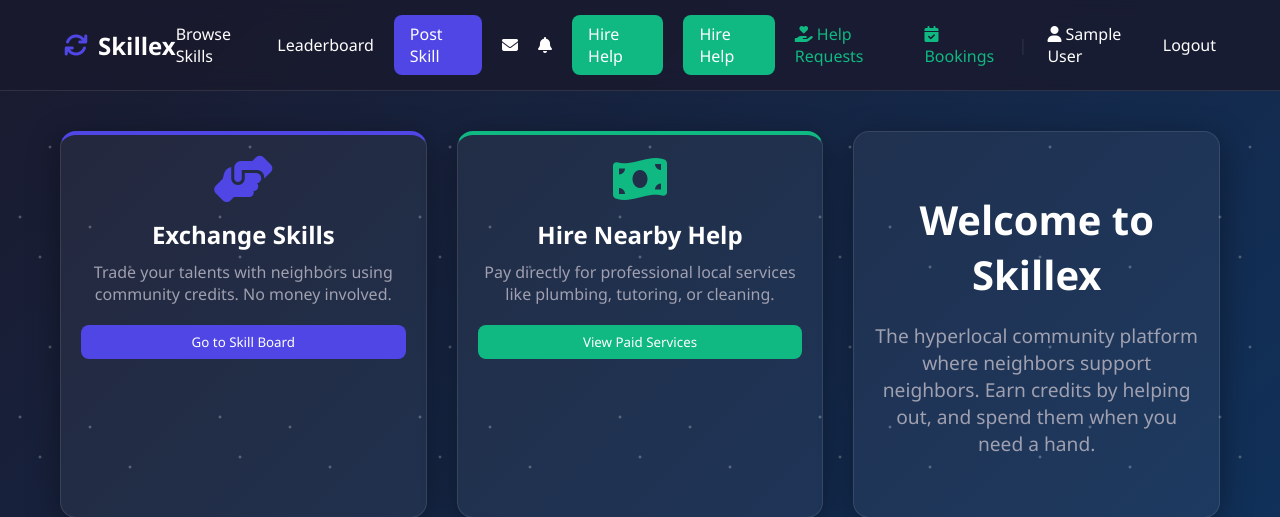
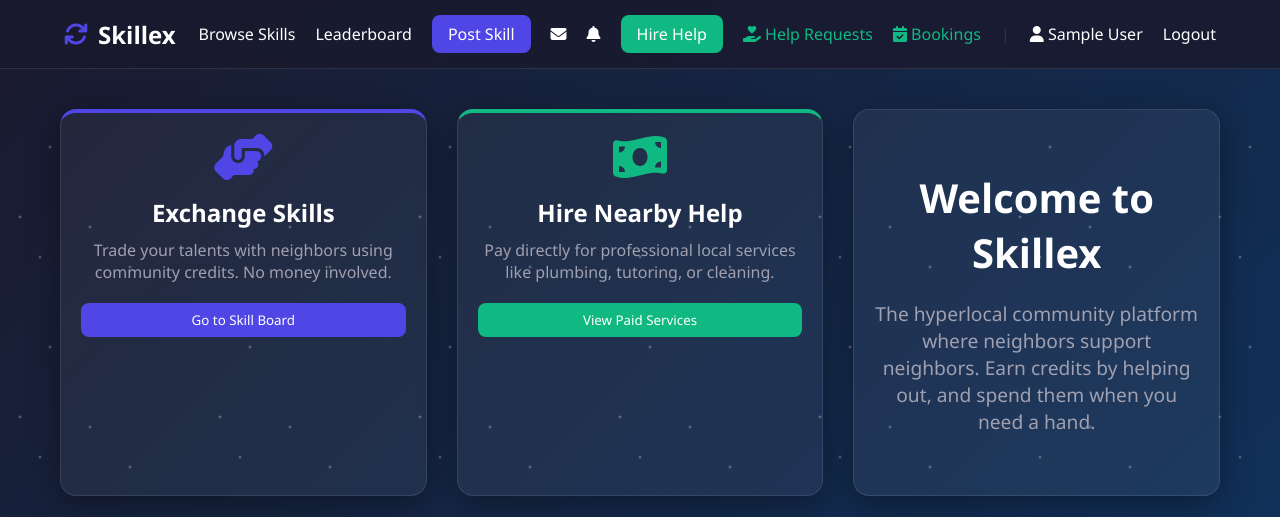
Before and after one commit to pranathi8812-AIML/skillex-live, a Flask app: page / in a window 1280 px wide. Shown: the top 517 px of the page. Run offline with Flask 3, Linux system fonts and the light colour scheme; the visitor is signed in with stand-in values (Sample User, id 1).

Commit message:
Remove duplicate Hire Help button

```diff
--- a/templates/base.html
+++ b/templates/base.html
@@ -26,7 +26,7 @@
                 <a href="{{ url_for('messages_inbox') }}"><i class="fa-solid fa-envelope"></i></a>
                 <a href="#"><i class="fa-solid fa-bell"></i></a>
                 <a href="{{ url_for('paid_services') }}" class="btn-primary btn-green">Hire Help</a>
-                <a href="{{ url_for('paid_services') }}" class="btn-primary btn-green">Hire Help</a>
+
                 <a href="{{ url_for('service_requests') }}" style="color: var(--accent-green);"><i class="fa-solid fa-hand-holding-heart"></i> Help Requests</a>
 
                 <a href="{{ url_for('my_bookings') }}" style="color: var(--accent-green);"><i class="fa-solid fa-calendar-check"></i> Bookings</a>
```
